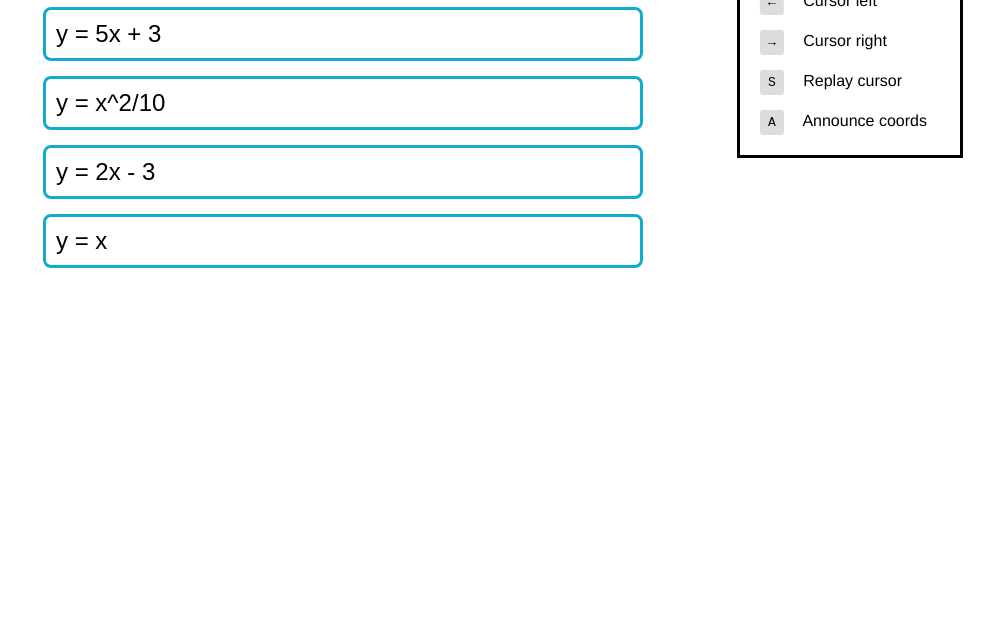
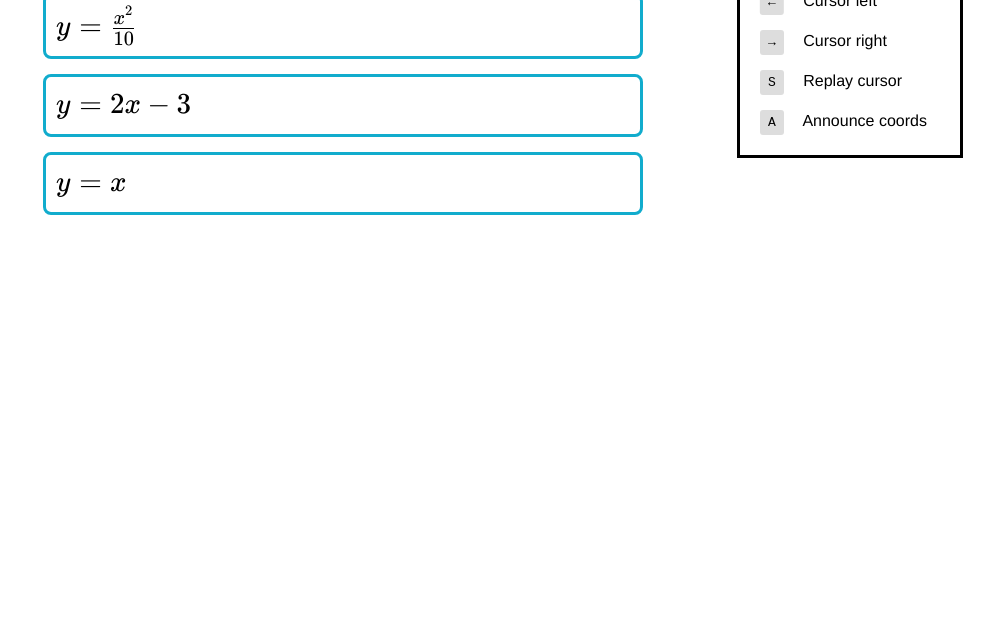
Before and after one commit to jdan/audio-graphing, a plain HTML site: page index.html in a window 1280 px wide. Shown: the part 173-800 px from the top of the page, without its empty margins (297-1280 px from the left). Drawn offline with nearby package versions, Linux system fonts and the light colour scheme.

Commit message:
add katex

```diff
--- a/index.html
+++ b/index.html
@@ -1,3 +1,4 @@
+<!doctype html>
 <html>
 <head>
     <title>Audio graphing</title>
@@ -54,6 +55,8 @@
     </div>
 
     <script src="lodash.custom.min.js"></script>
+    <link rel="stylesheet" href="//cdnjs.cloudflare.com/ajax/libs/KaTeX/0.5.1/katex.min.css">
+    <script src="//cdnjs.cloudflare.com/ajax/libs/KaTeX/0.5.1/katex.min.js"></script>
     <script src="main.js"></script>
 </body>
 </html>
--- a/main.js
+++ b/main.js
@@ -60,7 +60,7 @@ function setState(newState) {
 
 const fns = [
     ["f(x) = x", (x) => x],
-    ["f(x) = x^2/10", (x) => x*x/10],
+    ["f(x) = \frac{x^2}{10}", (x) => x*x/10],
     ["f(x) = x^3/12 - 31x/12 + 5/2", (x) => x*x*x/12 - 31*x/12 + 5/2],
     ["f(x) = |x|", (x) => Math.abs(x)],
     ["f(x) = 5*sin(x)", (x) => 5*Math.sin(x)],
@@ -70,7 +70,7 @@ const fns = [
 const questions = [
     {
         choices: [
-            ["y = x^2/10", (x) => x*x/10],
+            ["y = \\frac{x^2}{10}", (x) => x*x/10],
             ["y = 5x + 3"],
             ["y = 2x - 3"],
             ["y = x"],
@@ -79,9 +79,9 @@ const questions = [
 
     {
         choices: [
-            ["y = -x^2/15", (x) => -x*x/15],
-            ["y = x^2/15"],
-            ["y = x^2/8 + 5"],
+            ["y = -\\frac{x^2}{15}", (x) => -x*x/15],
+            ["y = \\frac{x^2}{15}"],
+            ["y = \\frac{x^2}{8} + 5"],
             ["y = 5x + 8"],
         ],
     },
@@ -98,9 +98,9 @@ const questions = [
     // Require the use of scrubbing!
     {
         choices: [
-            ["y = x/2", (x) => x/2],
+            ["y = \\frac{x}{2}", (x) => x/2],
             ["y = x"],
-            ["y = x/3"],
+            ["y = \\frac{x}{3}"],
             ["y = 2x"],
         ],
     },
@@ -108,10 +108,39 @@ const questions = [
     // Require the use of scrubbing!
     {
         choices: [
-            ["y = x^2/10", (x) => x*x/10],
+            ["y = \\frac{x^2}{10}", (x) => x*x/10],
             ["y = x^2"],
             ["y = 2x^2"],
             ["y = x^4"],
+        ],
+    },
+
+    {
+        choices: [
+            ["y = 5sin(x)", (x) => 5*Math.sin(x)],
+            ["y = x^3"],
+            ["y = tan(x)"],
+            ["y = x^4"],
+        ],
+    },
+
+    // Requires scrubber!
+    {
+        choices: [
+            ["y = 3sin(x)", (x) => 3*Math.sin(x)],
+            ["y = sin(x)"],
+            ["y = 5sin(x)"],
+            ["y = 9sin(x)"],
+        ],
+    },
+
+    // Requires scrubber!
+    {
+        choices: [
+            ["y = 5cos(x)", (x) => 5*Math.cos(x)],
+            ["y = sin(x)"],
+            ["y = 5sin(x)"],
+            ["y = 9sin(x)"],
         ],
     },
 ]
@@ -157,6 +186,7 @@ function wireButtons() {
                         const newIndex = state.currentQuestionIndex + 1
                         setState({
                             currentQuestionIndex: newIndex % questions.length,
+                            cursorX: 0,
                         })
                     }, 600)
                 } else {
@@ -180,8 +210,8 @@ function wireButtons() {
 function renderQuestion() {
     const question = questions[state.currentQuestionIndex]
     for (let i = 1; i <= 4; i++) {
-        document.getElementById("choice-" + i).innerText =
-            question.choices[i-1][0]
+        const button = document.getElementById("choice-" + i)
+        katex.render(question.choices[i-1][0], button);
     }
 
     wireButtons()
@@ -356,6 +386,10 @@ function announceCoords(slow) {
 }
 
 document.addEventListener("keydown", function(e) {
+    if (e.keyCode >= 49 && e.keyCode <= 57) {
+        setState({ currentQuestionIndex: e.keyCode - 49 })
+    }
+
     // P
     if (e.keyCode === 80) {
         playGraph()
--- a/style.css
+++ b/style.css
@@ -1,6 +1,5 @@
 body {
     display: flex;
-    align-items: center;
     justify-content: center;
     font-family: "Helvetica Neue", Helvetica, Arial, sans-serif;
 }
@@ -22,7 +21,7 @@ main {
     border: 3px solid #11accd;
     width: 100%;
     text-align: left;
-    font-size: 24;
+    font-size: 24px;
     background: none;
     margin-bottom: 15px;
     padding: 10px;
```
